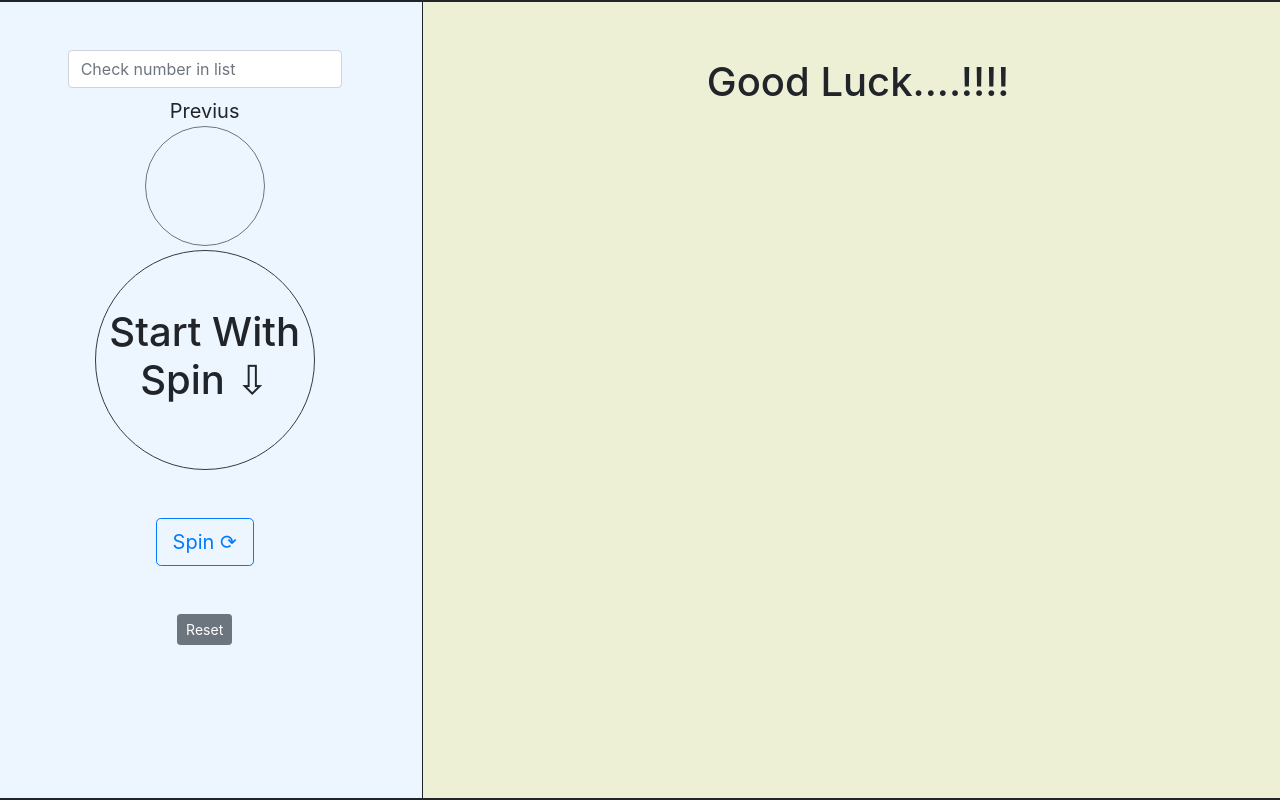
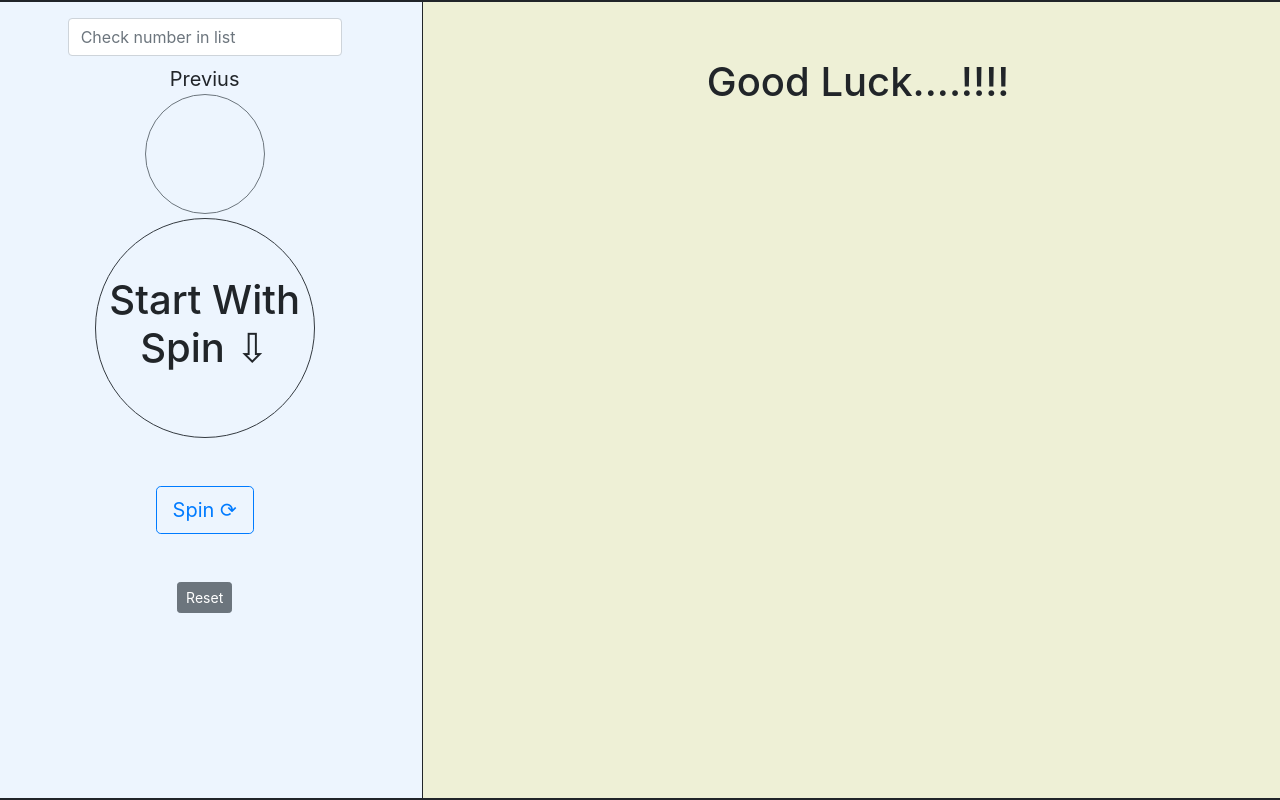
Before and after one commit to avinash-mane/promobi-housie, a React (Create React App) app: page / in a window 1280 px wide. Built offline with nearby package versions, Linux system fonts and the light colour scheme.

Commit message:
change padding

```diff
--- a/src/components/main.js
+++ b/src/components/main.js
@@ -33,7 +33,7 @@ function App() {
 
   return (
     <div className="row" style={{ height: "100vh", border: "2px solid" }}>
-      <div className="col-4 d-flex align-items-center flex-column pt-5" style={{ backgroundColor: "#edf5fe" }}>
+      <div className="col-4 d-flex align-items-center flex-column pt-3" style={{ backgroundColor: "#edf5fe" }}>
         <div>
           <FormControl type="number" placeholder="Check number in list" onChange={handleSearch} />
         </div>
```
